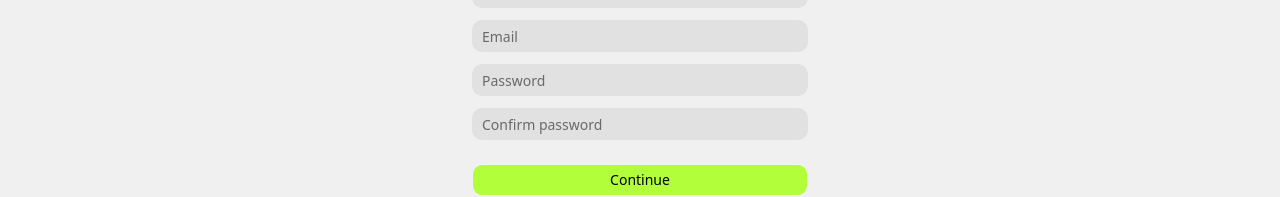
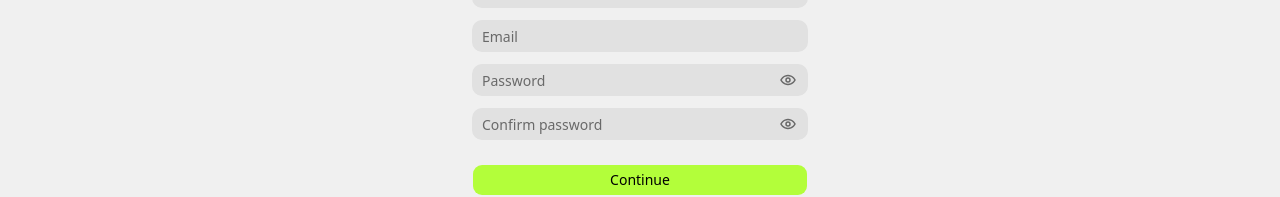
Before and after one commit to ayushghoshdev/prooompt, a Next.js app: page /signup in a window 1280 px wide. Shown: the part 251-448 px from the top of the page. Built offline with nearby package versions, Linux system fonts and the light colour scheme; no server answers.

Commit message:
Add password visibility toggle to auth pages

```diff
--- a/src/app/(auth)/login/page.tsx
+++ b/src/app/(auth)/login/page.tsx
@@ -6,7 +6,7 @@ import { z } from "zod";
 import { Button } from "@/components/ui/button";
 import { Input } from "@/components/ui/input";
 import { createClient } from "@/lib/supabase/client";
-import { EyeIcon } from "@phosphor-icons/react";
+import { EyeClosedIcon, EyeIcon } from "@phosphor-icons/react";
 import Image from "next/image";
 import { Spinner } from "@/components/ui/spinner";
 
@@ -30,6 +30,7 @@ export default function LoginPage() {
   }>({});
   const [loadingEmail, setLoadingEmail] = useState(false);
   const [loadingGoogle, setLoadingGoogle] = useState(false);
+  const [showPassword, setShowPassword] = useState(false);
 
   const loginWithGoogle = async () => {
     setLoadingGoogle(true);
@@ -109,7 +110,7 @@ export default function LoginPage() {
 
         <div className="relative">
           <Input
-            type="password"
+            type={showPassword ? "text" : "password"}
             placeholder="Password"
             value={formData.password}
             onChange={(event) =>
@@ -120,8 +121,15 @@ export default function LoginPage() {
             }
             aria-invalid={Boolean(errors.password)}
           />
-          <span className="absolute right-3 top-1/2 -translate-y-1/2 text-muted-foreground cursor-pointer">
-            <EyeIcon size={16} weight="bold" />
+          <span
+            onClick={() => setShowPassword((prev) => !prev)}
+            className="absolute right-3 top-1/2 -translate-y-1/2 text-muted-foreground cursor-pointer"
+          >
+            {showPassword ? (
+              <EyeClosedIcon size={16} weight="bold" />
+            ) : (
+              <EyeIcon size={16} weight="bold" />
+            )}
           </span>
         </div>
         {errors.password ? (
--- a/src/app/(auth)/signup/page.tsx
+++ b/src/app/(auth)/signup/page.tsx
@@ -4,12 +4,12 @@ import Link from "next/link";
 import { useState } from "react";
 import { useRouter } from "next/navigation";
 import { z } from "zod";
-import { ArrowLeftIcon, SunIcon } from "@phosphor-icons/react";
 import Image from "next/image";
 import { Spinner } from "@/components/ui/spinner";
 import { Button } from "@/components/ui/button";
 import { Input } from "@/components/ui/input";
 import { createClient } from "@/lib/supabase/client";
+import { EyeClosedIcon, EyeIcon } from "@phosphor-icons/react";
 
 const signupSchema = z
   .object({
@@ -52,6 +52,8 @@ export default function SignupPage() {
   }>({});
   const [loadingEmail, setLoadingEmail] = useState(false);
   const [loadingGoogle, setLoadingGoogle] = useState(false);
+  const [showPassword, setShowPassword] = useState(false);
+  const [showConfirmPassword, setShowConfirmPassword] = useState(false);
 
   const loginWithGoogle = async () => {
     setLoadingGoogle(true);
@@ -169,8 +171,9 @@ export default function SignupPage() {
         </div>
 
         <div>
+          <div className="relative">
             <Input
-            type="password"
+              type={showPassword ? "text" : "password"}
               placeholder="Password"
               value={formData.password}
               onChange={(event) =>
@@ -181,14 +184,26 @@ export default function SignupPage() {
               }
               aria-invalid={Boolean(errors.password)}
             />
+            <span
+              onClick={() => setShowPassword((prev) => !prev)}
+              className="absolute right-3 top-1/2 -translate-y-1/2 text-muted-foreground cursor-pointer"
+            >
+              {showPassword ? (
+                <EyeClosedIcon size={16} weight="bold" />
+              ) : (
+                <EyeIcon size={16} weight="bold" />
+              )}
+            </span>
+          </div>
           {errors.password ? (
             <p className="mt-1 text-sm text-destructive">{errors.password}</p>
           ) : null}
         </div>
 
         <div>
+          <div className="relative">
             <Input
-            type="password"
+              type={showConfirmPassword ? "text" : "password"}
               placeholder="Confirm password"
               value={formData.confirmPassword}
               onChange={(event) =>
@@ -199,6 +214,17 @@ export default function SignupPage() {
               }
               aria-invalid={Boolean(errors.confirmPassword)}
             />
+            <span
+              onClick={() => setShowConfirmPassword((prev) => !prev)}
+              className="absolute right-3 top-1/2 -translate-y-1/2 text-muted-foreground cursor-pointer"
+            >
+              {showConfirmPassword ? (
+                <EyeClosedIcon size={16} weight="bold" />
+              ) : (
+                <EyeIcon size={16} weight="bold" />
+              )}
+            </span>
+          </div>
           {errors.confirmPassword ? (
             <p className="mt-1 text-sm text-destructive">
               {errors.confirmPassword}
```
Lines whose indentation alone changed are shown as unchanged.
